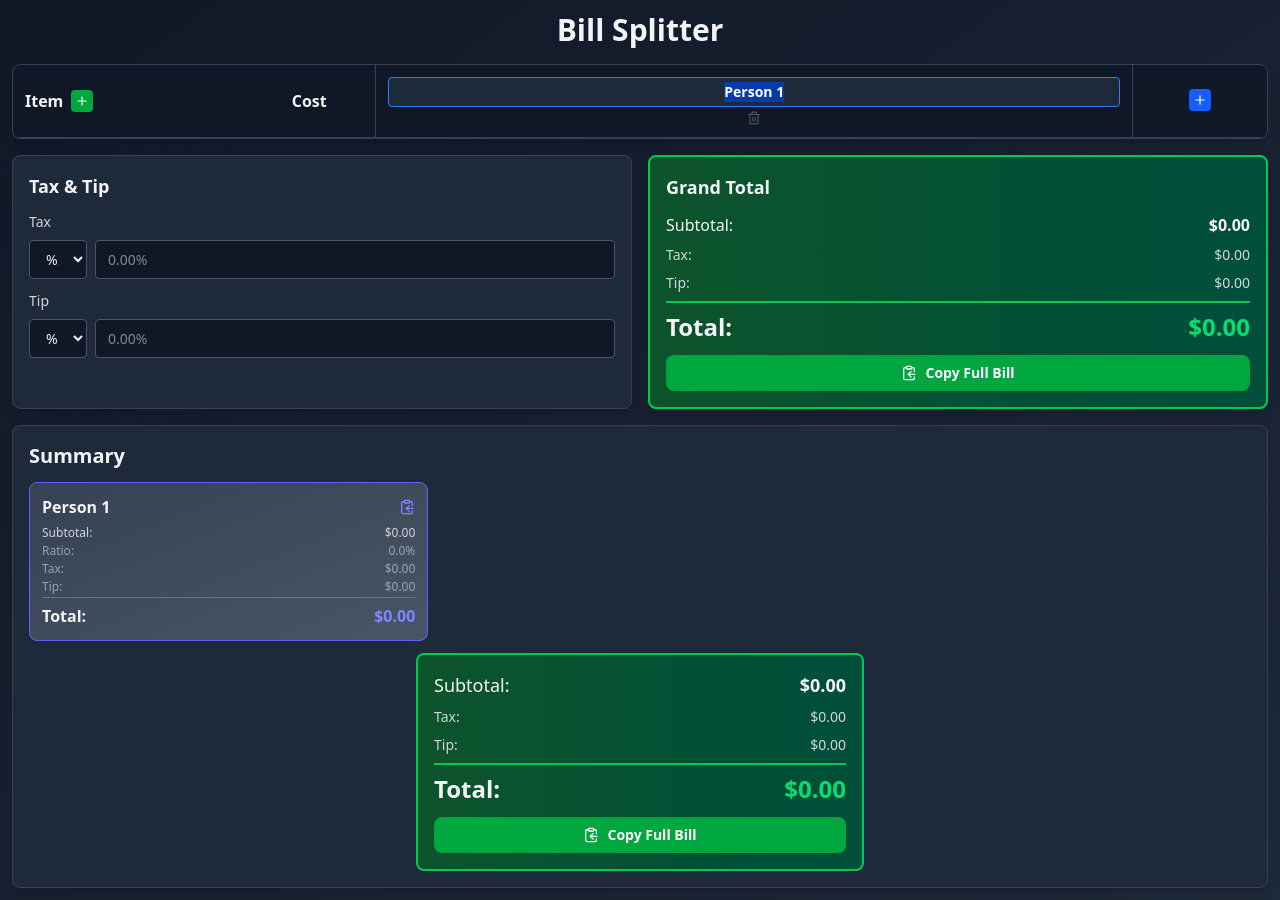
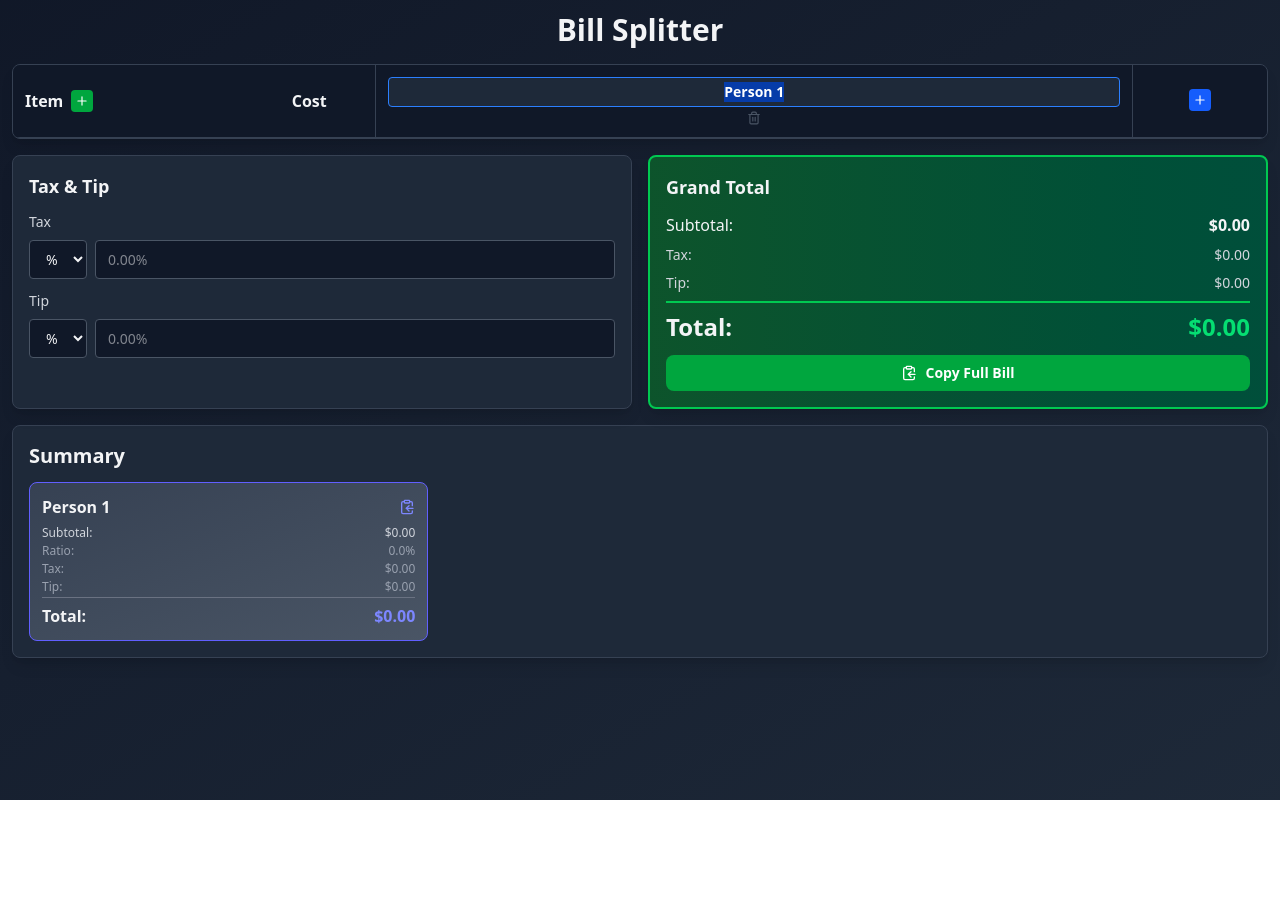
Before and after one commit to macimiri/bill_split, a React (Vite) app: page / in a window 1280 px wide. After the commit the page ends 800 px from the top, so only its background shows below. Built offline with nearby package versions, Linux system fonts and the light colour scheme.

Commit message:
Remove extra total box at bottom.

```diff
--- a/src/bill_split.jsx
+++ b/src/bill_split.jsx
@@ -557,32 +557,6 @@ export default function BillSplitter() {
               })}
             </div>
 
-            <div className="p-4 bg-gradient-to-r from-green-900 to-emerald-900 rounded-lg border-2 border-green-500 max-w-md mx-auto">
-              <div className="space-y-2">
-                <div className="flex justify-between text-lg text-gray-100">
-                  <span className="font-medium">Subtotal:</span>
-                  <span className="font-semibold">${calculateSubtotal().toFixed(2)}</span>
-                </div>
-                <div className="flex justify-between text-sm text-gray-300">
-                  <span>Tax:</span>
-                  <span className="font-medium">${calculateTaxAmount().toFixed(2)}</span>
-                </div>
-                <div className="flex justify-between text-sm text-gray-300">
-                  <span>Tip:</span>
-                  <span className="font-medium">${calculateTipAmount().toFixed(2)}</span>
-                </div>
-                <div className="flex justify-between text-2xl font-bold pt-2 border-t-2 border-green-500">
-                  <span className="text-gray-100">Total:</span>
-                  <span className="text-green-400">${grandTotal.toFixed(2)}</span>
-                </div>
-                <button
-                  onClick={exportFullBill}
-                  className="mt-3 w-full bg-green-600 text-white px-4 py-2 rounded-lg hover:bg-green-700 flex items-center justify-center gap-2 text-sm font-semibold"
-                >
-                  <ClipboardCopy size={16} /> Copy Full Bill
-                </button>
-              </div>
-            </div>
           </div>
         </div>
       </div>
```
